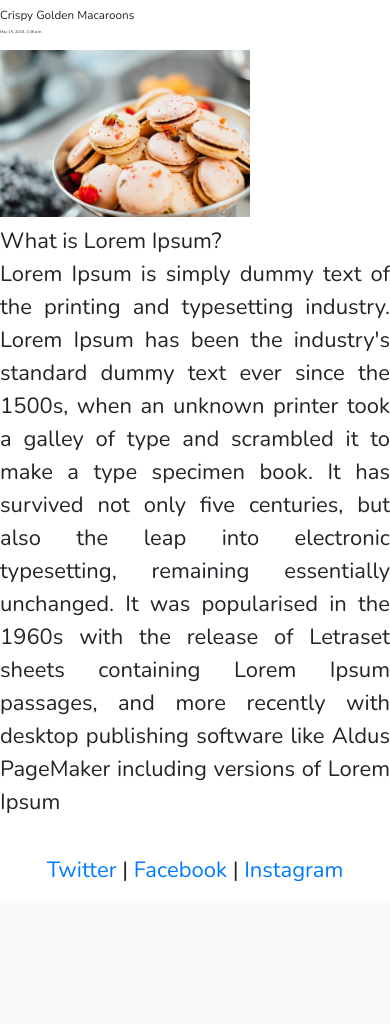
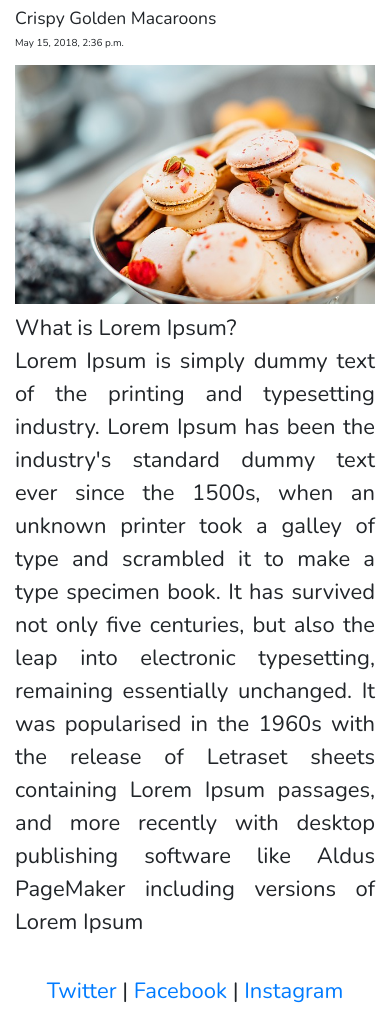
Before and after one commit to dmjfk/mysite, a Django app: page /blog/5 in a window 390 px wide. Shown: the part 56-1080 px from the top of the page. Before the commit the page ends 938 px from the top, so only its background shows below. Run offline with Django 3.2, Linux system fonts and the light colour scheme; data comes from the database, SQL or seed files in the repository; some libraries are stand-ins or nearby versions.

Commit message:
corrected image responsiveness

```diff
--- a/blog/static/blog/css/blog-style.css
+++ b/blog/static/blog/css/blog-style.css
@@ -5,7 +5,7 @@
 }
 
 .blog-post-meta{
-  font-size: 1vw;
+  font-size: 15px;
   text-align: left;
   color: #7e7c7d;
 }
@@ -18,13 +18,13 @@
 }
 
 .post-title h1{
-  font-size : 3vw !important;
+  font-size : 4.5vw !important;
 }
 .post-date-time{
   margin-bottom: 2vw;
 }
 .post-date-time h6{
-  font-size: 1vw;
+  font-size: 10px;
   text-align: left;
 }
 .post-image{
--- a/blog/templates/blog/blog.html
+++ b/blog/templates/blog/blog.html
@@ -9,12 +9,12 @@
 			<h5 class="post-title"><a href="/blog/{{post.id}}"> {{post.title}}</a></h5>
 			<p class="blog-post-meta">{{ post.date|date:"d-m-Y" }}</p>
 		</div>-->
-		<div class="col-sm-4 article-img">
+		<div class="col-md-4 article-img">
 			{% if post.image %}
-			<img src="{{ post.image.url }}" width="300">
+			<img src="{{ post.image.url }}" class="img-fluid" width="300">
 			{% endif %}
 		</div>
-		<div class="col-sm-8">
+		<div class="col-md-8">
 			<h3 class="post-title"><a href="/blog/{{post.id}}"> {{post.title}}</a></h3>
 			<p class="blog-post-meta">{{ post.date|date:"d-m-Y" }}</p>
 			<p class="text-left">{{ post.body|safe|truncatewords:"25" }}</p>
--- a/blog/templates/blog/post.html
+++ b/blog/templates/blog/post.html
@@ -3,19 +3,21 @@
 
 {% block content %}
 <div class="container blogcontent">
-	<div class="row post-title">
+	<div class="row">
+		<div class="col-md-12 post-title">
 			<h1>{{post.title}}</h1>
 		</div>
-	<div class="row post-date-time">
+		<div class="col-md-12 post-date-time">
 			<h6>{{post.date}}</h6>
 		</div>
-	<div class="row post-image">
+		<div class="col-md-12 post-image">
 		{% if post.image %}
-	<img src="{{ post.image.url }}" width="250">
+		<img src="{{ post.image.url }}" class="img-fluid">
 		{% endif %}
 		</div>
-	<div class="row post-body">
+		<div class="col-md-12 post-body">
 		{{post.body|safe|linebreaks}}
 		</div>
 	</div>
+</div>
 {% endblock %}
```
Lines whose indentation alone changed are shown as unchanged.
